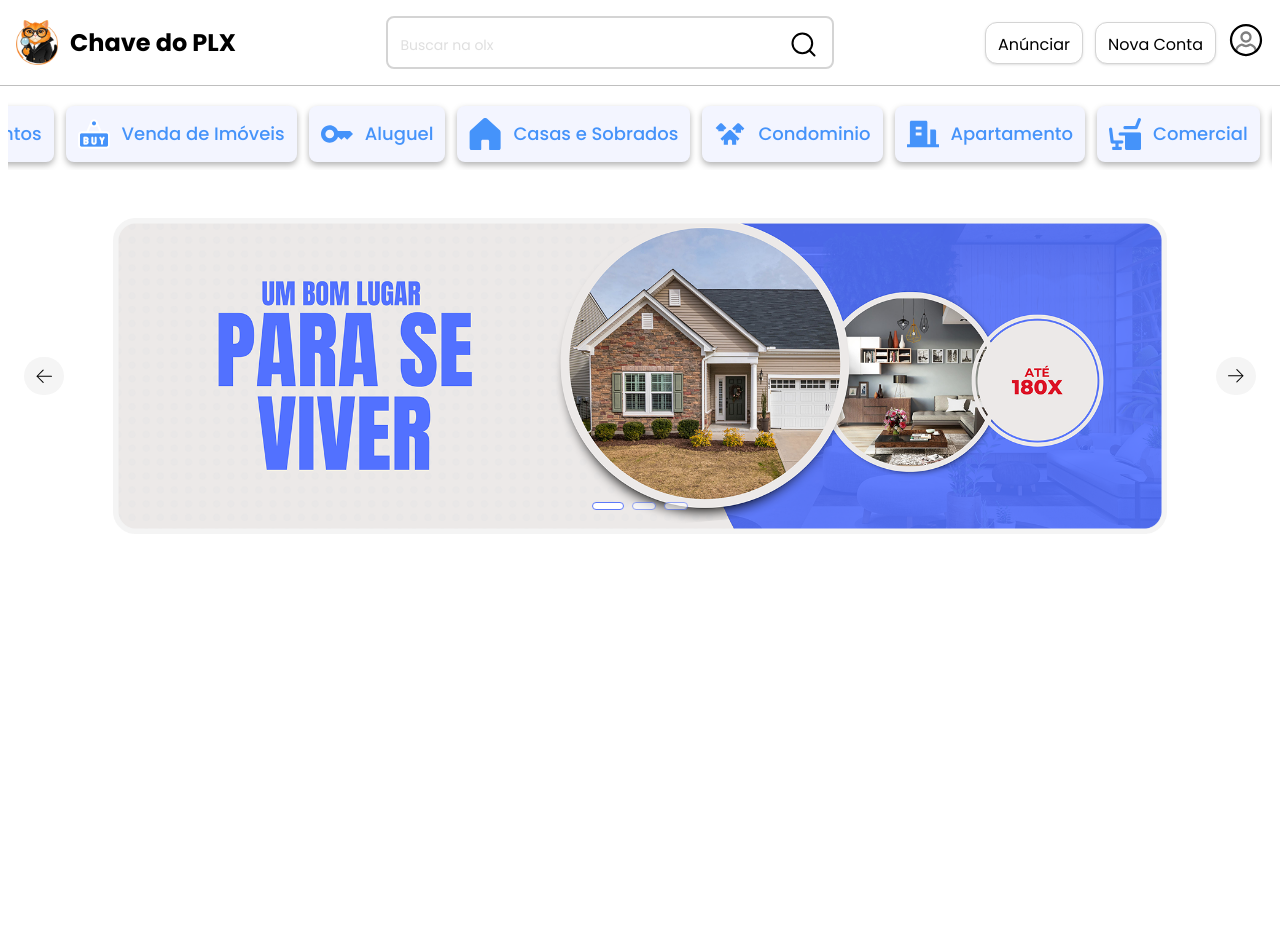
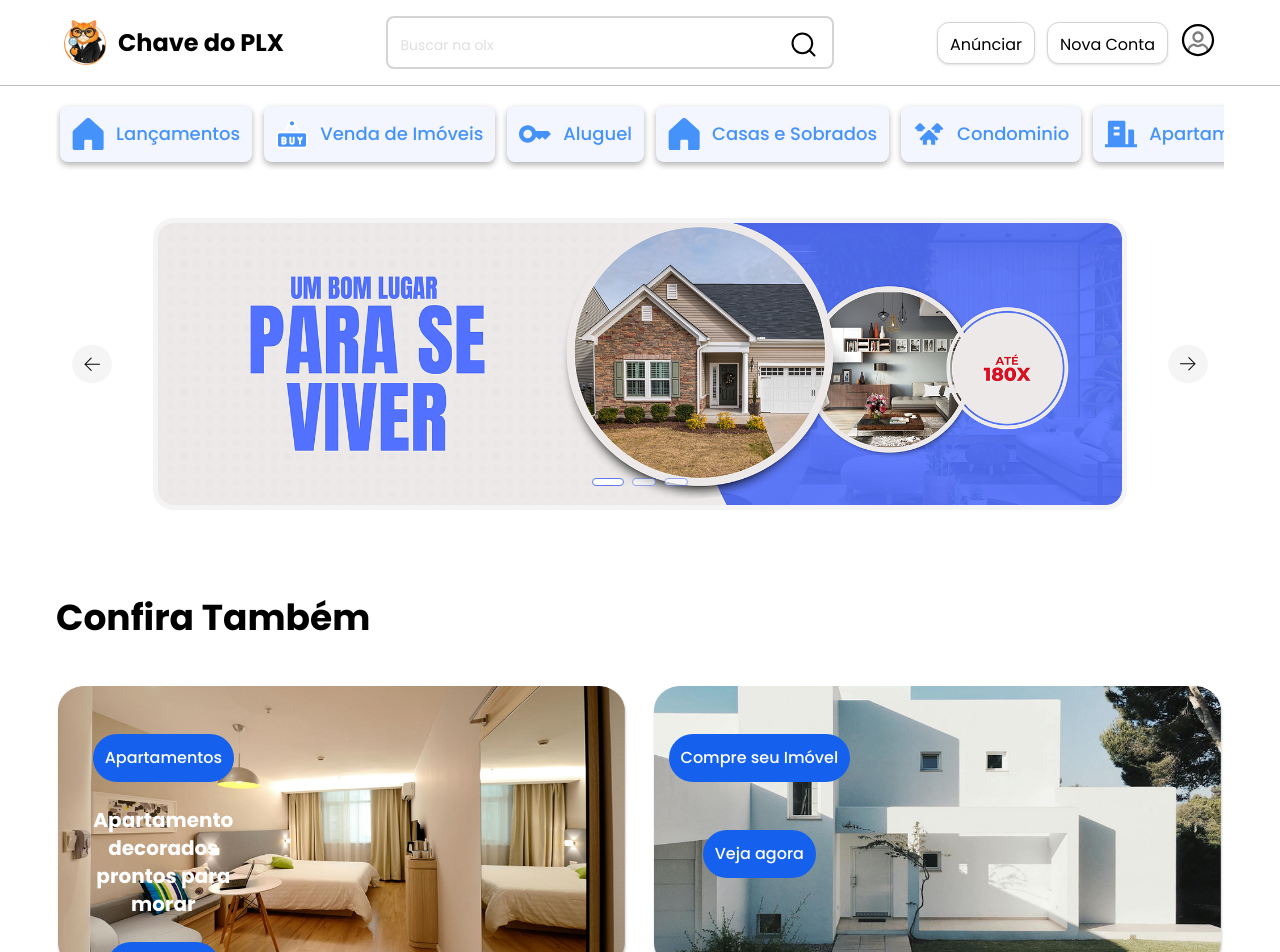
Before and after one commit to MiracleForge/projetc_imovel_front, a Next.js app: page / in a window 1280 px wide. Shown: the top 952 px of the page. Before the commit the page ends 886 px from the top, so only its background shows below. Built offline with nearby package versions, Linux system fonts and the light colour scheme; no server answers.

Commit message:
Feat(Feature Component): --add component for features , widhout image optimization

```diff
--- a/src/app/(pages)/(dynamic)/layout.tsx
+++ b/src/app/(pages)/(dynamic)/layout.tsx
@@ -13,7 +13,9 @@ export default async function MainLayout({
     <>
       <Navbar user={session?.user} />
       <Provider session={session}>
-        {children}
+        <div className="lg:px-12">
+          {children}
+        </div>
       </Provider>
     </>
   );
--- a/src/app/(pages)/(dynamic)/page.tsx
+++ b/src/app/(pages)/(dynamic)/page.tsx
@@ -1,18 +1,20 @@
 import HeroBannerCarousel from "@/src/components/layouts/banners/HeroBannerCarousel.layout";
+import SectionFeature from "@/src/components/layouts/features/SectionFeature.layout";
 import CategoryButton from "@/src/components/ui/buttons/CategoryButton.ui";
 import { categoryData } from "@/src/data/categoryButtonData.data";
 
 export default function Home() {
   return (
-    <main className="flex min-h-screen flex-col items-center bg-white px-2 py-3 lg:space-y-12">
+    <main className="flex min-h-screen flex-col  bg-white px-2 py-3 lg:space-y-12">
 
-      <div className="w-full flex lg:justify-center space-x-3 flex-nowrap overflow-x-auto no-scrollbar px-1">
+      <div className="w-full flex lg:justify-self-start space-x-3 flex-nowrap overflow-x-auto no-scrollbar px-1">
         {categoryData.map((btn, index) => (
           <CategoryButton key={index} label={btn.name} url={btn.url} iconPath={btn.icon} />
         ))}
       </div>
 
       <HeroBannerCarousel />
+      <SectionFeature />
     </main>
 
   );
--- a/src/app/globals.css
+++ b/src/app/globals.css
@@ -12,6 +12,7 @@
   --color-secundary-blue: #5D79F9;
   --color-primary-blue: #84BAFF;
   --color-terciary-blue: #4593FA;
+  --color-quartenary-blue: #1561ED;
 }
 
  @utility no-scrollbar {
@@ -31,6 +32,19 @@
     opacity: 1;
     left: 0;
   }
+
+  /* espaçamentos */
+  .space-component-to-component {
+    @apply my-8 lg:my-12;
+  }
+
+  .space-card-to-component{
+    @apply mt-6 lg:mt-12;
+  }
+  /* tipografia */
+  .tipografy-title {
+    @apply leading-6 text-2xl lg:text-4xl font-bold text-black;
+  }
 }
 
 @media screen and (max-width: 768px) and (orientation: landscape) {
--- a/src/components/layouts/banners/HeroBannerCarousel.layout.tsx
+++ b/src/components/layouts/banners/HeroBannerCarousel.layout.tsx
@@ -10,7 +10,6 @@ export default function HeroBannerCarousel() {
   const [currentIndex, setCurrentIndex] = useState(0);
   const [isMobile, setIsMobile] = useState<null | boolean>(null);
 
-  // Detecção de mobile - PRECISA ficar aqui (controla renderização condicional)
   useEffect(() => {
     const mediaQuery = window.matchMedia("(max-width: 768px)");
 
@@ -24,7 +23,6 @@ export default function HeroBannerCarousel() {
     return () => mediaQuery.removeEventListener("change", handleChange);
   }, []);
 
-  // Autoplay - Bom ficar aqui (coordena o carrossel inteiro)
   useEffect(() => {
     const nextSlide = () => {
       const el = carouselRef.current;
@@ -189,7 +187,6 @@ function CarouselSlides({
   isMobile: boolean | null;
   onIndexChange: (index: number) => void;
 }) {
-  // Scroll tracking - AGORA está no componente certo!
   useEffect(() => {
     if (isMobile) return;
 
@@ -234,7 +231,6 @@ function CarouselIndicator({
     const el = carouselRef.current;
     if (!el) return;
 
-    // Reinicia o autoplay ao navegar manualmente
     if (intervalRef.current) {
       clearInterval(intervalRef.current);
 
--- /dev/null
+++ b/src/components/layouts/features/SectionFeature.layout.tsx
@@ -0,0 +1,40 @@
+import Image from "next/image";
+import Link from "next/link";
+
+export default function SectionFeature() {
+  return (
+    <section className="space-component-to-component flex flex-col border-b pb-6">
+      <h2 className="tipografy-title pb-8">Confira Também</h2>
+
+      <div className="flex flex-col lg:flex-row gap-6 mt-6">
+
+        <FeatureCard backgroundUrl="/banners/features/apartamentos-decorados.png" buttonLabel="Apartamentos" text="Apartamento decorados prontos para morar" subText="" />
+        <FeatureCard backgroundUrl="/banners/features/compra-na-planta.png" buttonLabel="Compre seu Imóvel" />
+
+      </div>
+    </section>
+  )
+}
+
+interface FeatureCardProps {
+  text?: string;
+  subText?: string;
+  buttonLabel?: string;
+  url?: string;
+  backgroundUrl: string;
+}
+
+function FeatureCard({ buttonLabel, text, subText, url, backgroundUrl }: FeatureCardProps) {
+  return (
+    <Link href={url ?? "#"} className="group relative w-full aspect-3/2 md:aspect-2/1 overflow-hidden">
+      <div className="absolute top-12 left-3 z-10 text-white space-y-6 w-1/3 text-center">
+        <button className="group-hover:cursor-pointer bg-quartenary-blue font-medium p-3 rounded-3xl">{buttonLabel}</button>
+        <p className="font-bold text-xl">{text}</p>
+        <p className="font-bold text-lg">{subText}</p>
+        <button className="group-hover:cursor-pointer bg-quartenary-blue font-medium p-3 rounded-3xl">Veja agora</button>
+      </div>
+      <Image src={backgroundUrl} alt={subText ?? "Confira"}
+        fill />
+    </Link>
+  )
+}
--- a/src/components/layouts/headers/Navbar.tsx
+++ b/src/components/layouts/headers/Navbar.tsx
@@ -10,7 +10,7 @@ interface NavbarProps {
 
 export default function Navbar({ user }: NavbarProps) {
   return (
-    <header className="w-full relative border-b border-foreground">
+    <header className="w-full relative border-b border-foreground lg:px-12">
       <nav className="flex flex-row items-center p-4 space-x-4 justify-between">
 
         <span className="inline-flex space-x-3 items-center">
```
Also changed, not shown: public/banners/features/apartamentos-decorados.png (added), public/banners/features/compra-na-planta.png (added).
